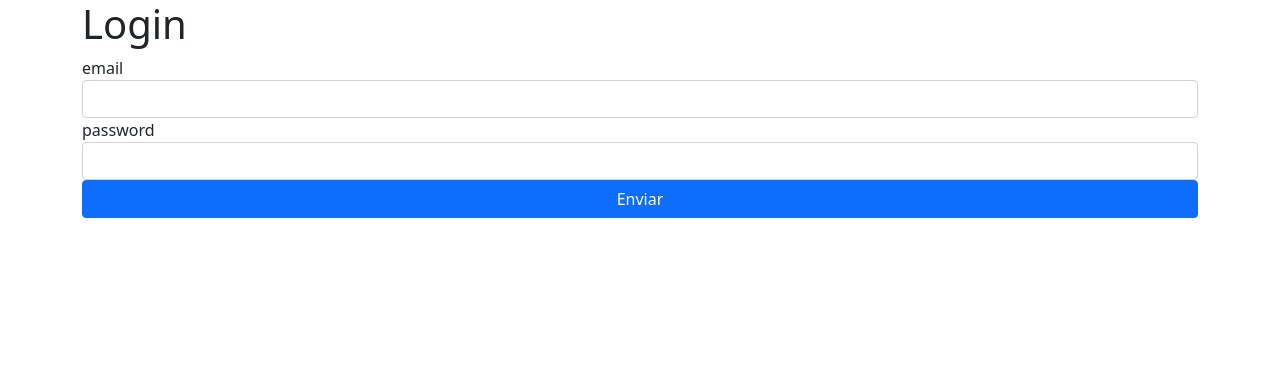
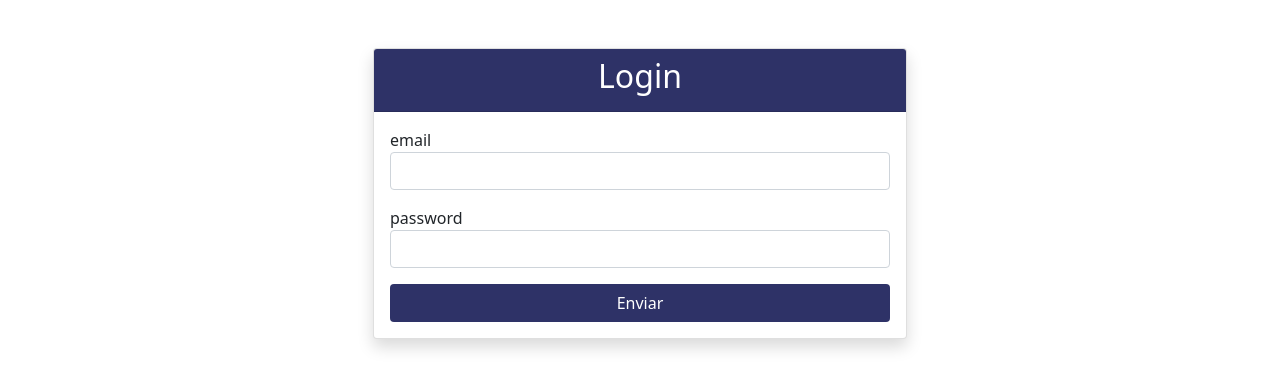
Before and after one commit to jvillarroelp/TIS_E-Learning_Project, a PHP site: page /login in a window 1280 px wide. Shown: the top 389 px of the page. Run offline with PHP 8.4, Linux system fonts and the light colour scheme; data that the repository does not hold is empty; some libraries are stand-ins or nearby versions.

Commit message:
Se añade vista del Login
Se integra la ultima actualización a la vista referente al apartado de Login

```diff
--- a/app/views/login.php
+++ b/app/views/login.php
@@ -1,12 +1,29 @@
+<?php use app\core\form\Form; ?>
 
-<h1>Login</h1>
-<?php $form = \app\core\form\Form::begin('', "post"); ?>
+<div class="container mt-5">
+    <div class="row justify-content-center">
+        <div class="col-md-6">
+            <div class="card shadow">
+                <div class="card-header text-white text-center" style="background-color: #2e3267;">
+                    <h2>Login</h2>
+                </div>
+                <div class="card-body">
+                    <?php $form = Form::begin('', "post"); ?>
 
+                    <div class="mb-3">
+                        <?php echo $form->field($model, 'email'); ?>
+                    </div>
+                    <div class="mb-3">
+                        <?php echo $form->field($model, 'password')->passwordField(); ?>
+                    </div>
 
-<?php echo $form->field($model, 'email') ?>
+                    <div class="d-grid">
+                        <button type="submit" class="btn text-white" style="background-color: #2e3267;">Enviar</button>
+                    </div>
 
-<?php echo $form->field($model, 'password')->passwordField() ?>
-
-<button type="submit" class="btn btn-primary w-100">Enviar</button>
-
-<?php \app\core\form\Form::end(); ?>
+                    <?php Form::end(); ?>
+                </div>
+            </div>
+        </div>
+    </div>
+</div>
```
